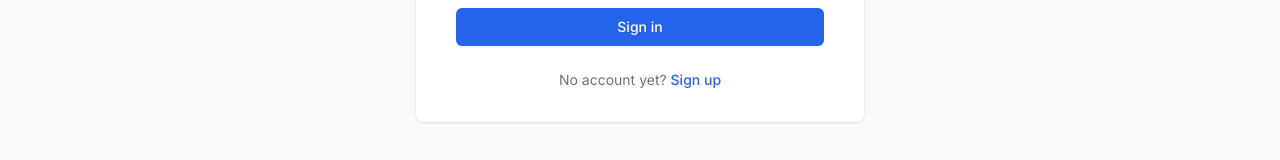
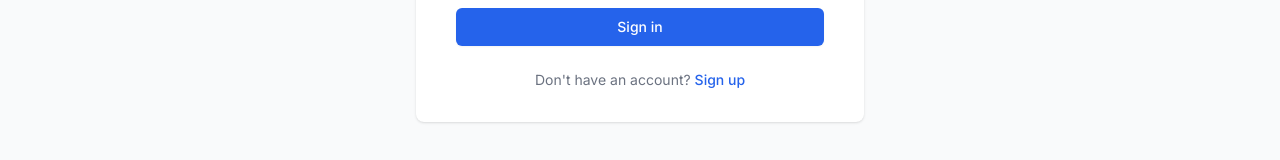
Before and after one commit to NickRuppy/group-dining-reservations, a Next.js app: page /login in a window 1280 px wide. Shown: the part 548-708 px from the top of the page. Built offline with nearby package versions, Linux system fonts and the light colour scheme; no server answers.

Commit message:
Fix unescaped entities with HTML entities

```diff
--- a/src/app/join/[id]/page.tsx
+++ b/src/app/join/[id]/page.tsx
@@ -122,7 +122,7 @@ export default function JoinReservationPage({ params }: { params: { id: string }
           <div className="mt-6">
             {isParticipant ? (
               <div className="text-center">
-                <p className="text-sm text-gray-600">{"You've"} already joined this reservation</p>
+                <p className="text-sm text-gray-600">You&apos;ve already joined this reservation</p>
                 <Link
                   href={`/reservations/${params.id}`}
                   className="mt-4 inline-flex items-center px-4 py-2 border border-transparent text-sm font-medium rounded-md text-white bg-blue-600 hover:bg-blue-700"
@@ -132,7 +132,7 @@ export default function JoinReservationPage({ params }: { params: { id: string }
               </div>
             ) : isOrganizer ? (
               <div className="text-center">
-                <p className="text-sm text-gray-600">{"You're"} the organizer</p>
+                <p className="text-sm text-gray-600">You&apos;re the organizer</p>
                 <Link
                   href={`/reservations/${params.id}`}
                   className="mt-4 inline-flex items-center px-4 py-2 border border-transparent text-sm font-medium rounded-md text-white bg-blue-600 hover:bg-blue-700"
@@ -144,7 +144,7 @@ export default function JoinReservationPage({ params }: { params: { id: string }
               <p className="text-center text-sm text-red-600">
                 Sorry, this reservation is full
               </p>
-            ) : reservation.status !== 'upcoming' ? (
+            ) : reservation.status !== "upcoming" ? (
               <p className="text-center text-sm text-red-600">
                 This reservation is no longer accepting participants
               </p>
--- a/src/app/login/page.tsx
+++ b/src/app/login/page.tsx
@@ -110,7 +110,7 @@ export default function LoginPage() {
             <div className="relative">
               <div className="relative flex justify-center text-sm">
                 <span className="px-2 bg-white text-gray-500">
-                  No account yet?{' '}
+                  Don&apos;t have an account?{' '}
                   <Link href="/signup" className="font-medium text-blue-600 hover:text-blue-500">
                     Sign up
                   </Link>
```
Also changed, not shown: .eslintrc.js.
